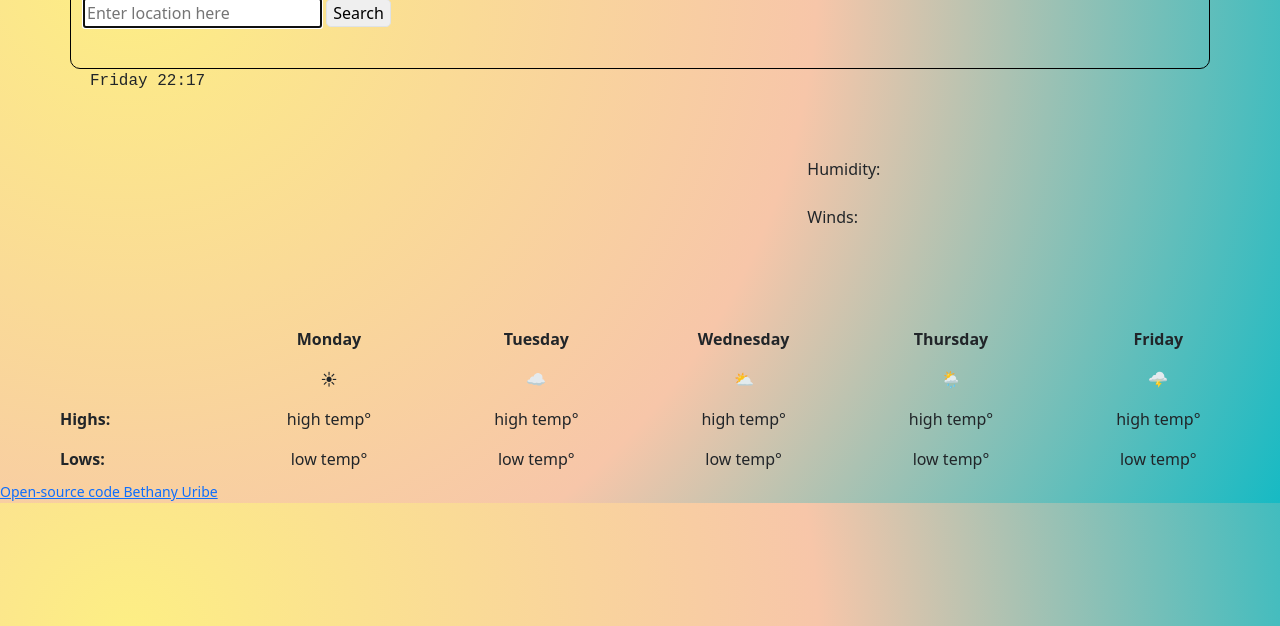
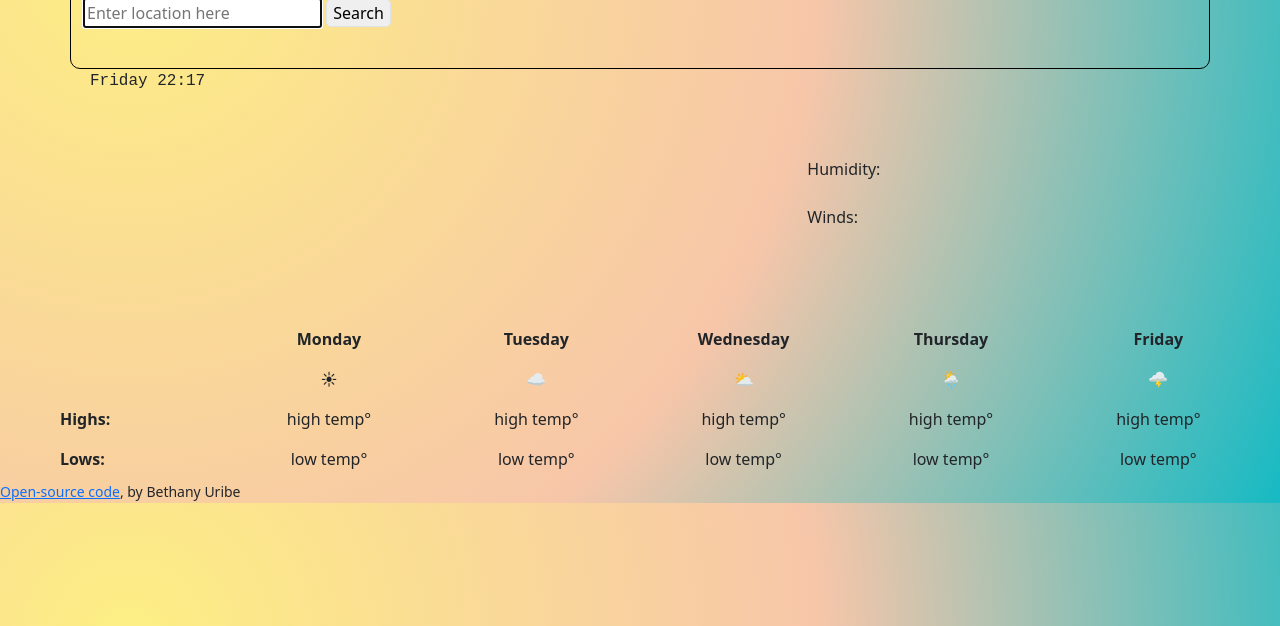
Before and after one commit to buribe15/Weather-app, a plain HTML site: page index.html in a window 1280 px wide. Shown: the part 174-800 px from the top of the page. Drawn offline with nearby package versions, Linux system fonts and the light colour scheme.

Commit message:
Updated open source ending

```diff
--- a/index.html
+++ b/index.html
@@ -102,7 +102,7 @@
         </div>
       </div>
     </div>
-<small> <a href="https://github.com/buribe15/Weather-app" target="_blank">Open-source code Bethany Uribe</a>   </small>
+<small> <a href="https://github.com/buribe15/Weather-app" target="_blank">Open-source code</a>, by Bethany Uribe</small>
     <script src="src/index.js"></script>
   </body>
 </html>
```
